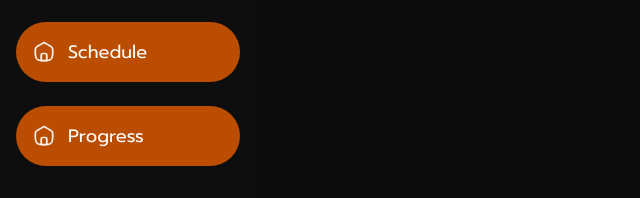
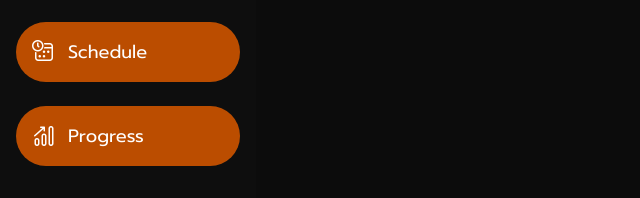
Before and after one commit to markomoev/Revealr, a React (Vite) app: page / in a window 1280 px wide. Shown: the part 171-369 px from the top of the page, without its empty margins (0-640 px from the left). Built offline with nearby package versions, Linux system fonts and the light colour scheme.

Commit message:
added icons to the main section of the sidebar

```diff
--- a/src/components/global/Sidebar.tsx
+++ b/src/components/global/Sidebar.tsx
@@ -1,6 +1,8 @@
 import {Link} from 'react-router-dom'
 
 import HomeIcon from './icons/home.png'
+import ScheduleIcon from './icons/schedule.png'
+import ProgressIcon from './icons/progress.png'
 
 export default function Sidebar(){
 return (
@@ -16,17 +18,17 @@ return (
         <div className ='h-screen flex flex-col'>
             <div className ='w-full p-4 pt-10 flex flex-col gap-6'>
                 <Link to="/" className ='text-white text-lg p-4 rounded-full bg-amber-700 flex flex-row items-center gap-3'>
-                    <img src={HomeIcon} alt="" className='w-6 h-6' />
+                    <img src={HomeIcon} alt="Home" className='w-6 h-6' />
                     Home
                 </Link>
 
                 <Link to="/" className ='text-white text-lg p-4 rounded-full bg-amber-700 flex flex-row items-center gap-3'>
-                    <img src={HomeIcon} alt="" className='w-6 h-6' />
+                    <img src={ScheduleIcon} alt="Schedule" className='w-6 h-6' />
                     Schedule
                 </Link>
 
                 <Link to="/" className ='text-white text-lg p-4 rounded-full bg-amber-700 flex flex-row items-center gap-3'>
-                    <img src={HomeIcon} alt="" className='w-6 h-6' />
+                    <img src={ProgressIcon} alt="Progress" className='w-6 h-6' />
                     Progress
                 </Link>
             </div>
```
Also changed, not shown: src/components/global/icons/progress.png (added), src/components/global/icons/schedule.png (added).
